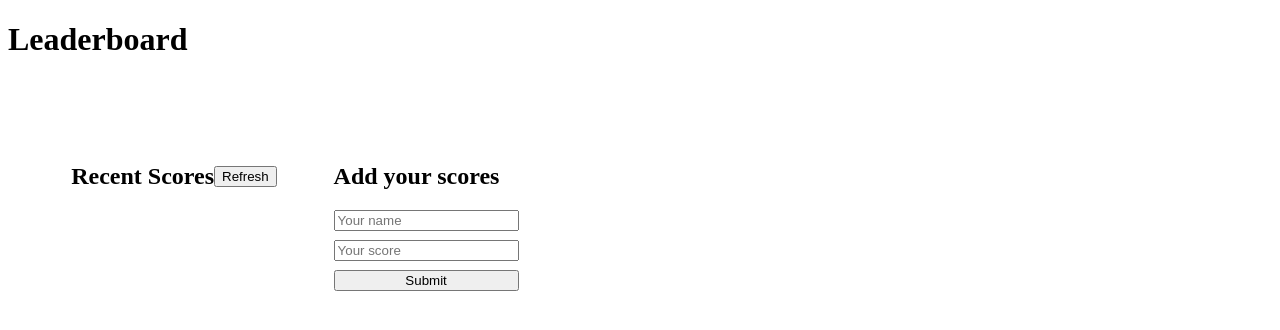
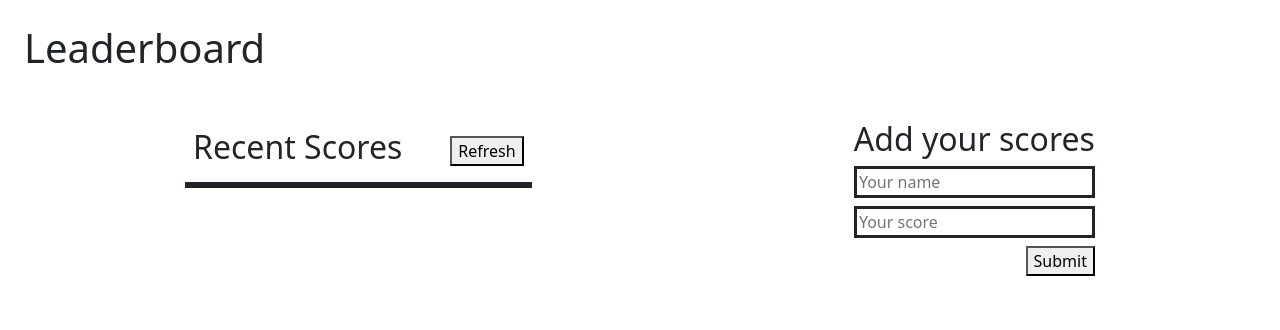
Before and after one commit to sajid-munawar/Leaderboard, a website built with webpack: page src/index.html in a window 1280 px wide. Built offline with nearby package versions, Linux system fonts and the light colour scheme; no server answers.

Commit message:
Add styling using bootstrap

```diff
--- a/src/index.html
+++ b/src/index.html
@@ -4,22 +4,24 @@
     <meta charset="UTF-8">
     <meta http-equiv="X-UA-Compatible" content="IE=edge">
     <meta name="viewport" content="width=device-width, initial-scale=1.0">
+   <!-- CSS only -->
+<link href="https://cdn.jsdelivr.net/npm/bootstrap@5.2.0-beta1/dist/css/bootstrap.min.css" rel="stylesheet" integrity="sha384-0evHe/X+R7YkIZDRvuzKMRqM+OrBnVFBL6DOitfPri4tjfHxaWutUpFmBp4vmVor" crossorigin="anonymous">
     <title>Document</title>
 </head>
-<body>
-    <header><h1>Leaderboard</h1></header>
-    <section class="container">
-        <section class="recent-scores">
-            <div class="scorestop">
-            <h2>Recent Scores</h2>
+<body class="p-4">
+    <header class="mb-5"><h1>Leaderboard</h1></header>
+    <section class="d-flex justify-content-around">
+        <section>
+            <div class="d-flex p-2 bd-highlight align-items-center">
+            <h2 class="pe-5">Recent Scores</h2>
             <button type="submit" class="refresh">Refresh</button></div>
-            <div class="scores-container"></div>
+            <div class="scores-container border border-dark border-3"></div>
         </section>
-        <section class="add-scores">
+        <section class="d-flex flex-column justify-content-around">
             <h2>Add your scores</h2>
-            <form action="#" class="form" >
-                <input type="text" name="name" placeholder="Your name">
-                <input type="text" name="score" placeholder="Your score">
+            <form action="#" class="form d-flex flex-column align-items-end" >
+                <input type="text" name="name" placeholder="Your name" class="mb-2 border border-dark border-3" required>
+                <input type="text" name="score" placeholder="Your score" class="mb-2 border border-dark border-3" required>
                 <button type="submit">Submit</button>
             </form>
         </section>
--- a/src/modules/scores.js
+++ b/src/modules/scores.js
@@ -8,7 +8,7 @@ export const refreshScores = async () => {
 
   json.result.forEach((score) => {
     scoresContainer.innerHTML += `
-    <div><span>${score.user} :</span><span>${score.score}</span></div>
+    <div class='p-1'><span>${score.user} :</span><span>${score.score}</span></div>
     `;
   });
 };
--- a/src/style.css
+++ b/src/style.css
@@ -1,20 +1,3 @@
-.container {
-  display: flex;
-  gap: 5%;
-  padding: 5%;
+.scores-container div:nth-child(even){
+  background-color:#ccc;
 }
-
-.scorestop {
-  display: flex;
-  justify-content: center;
-  align-items: center;
-}
-
-form {
-  display: flex;
-  flex-direction: column;
-}
-
-input {
-  margin-bottom: 5%;
-}
```
